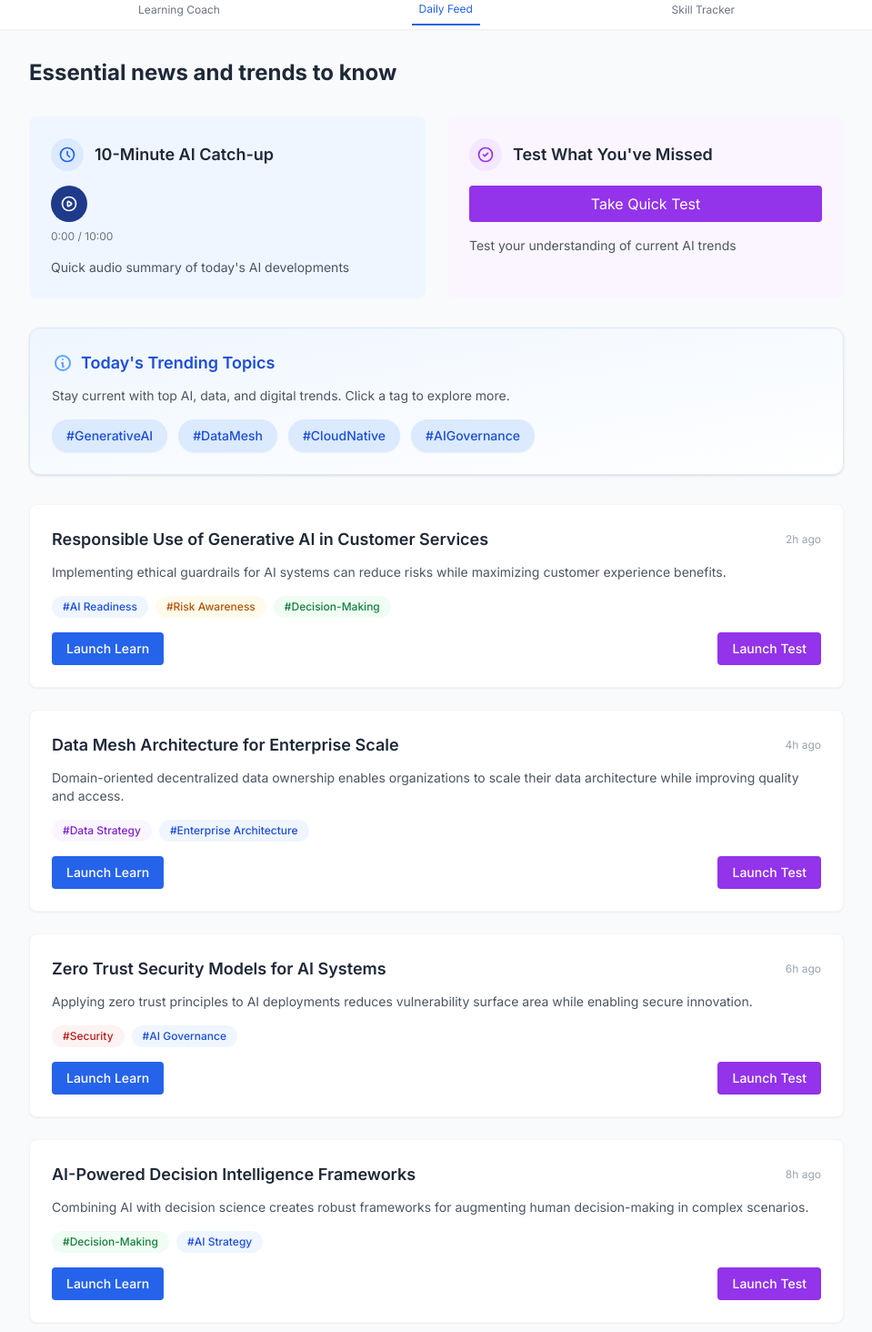
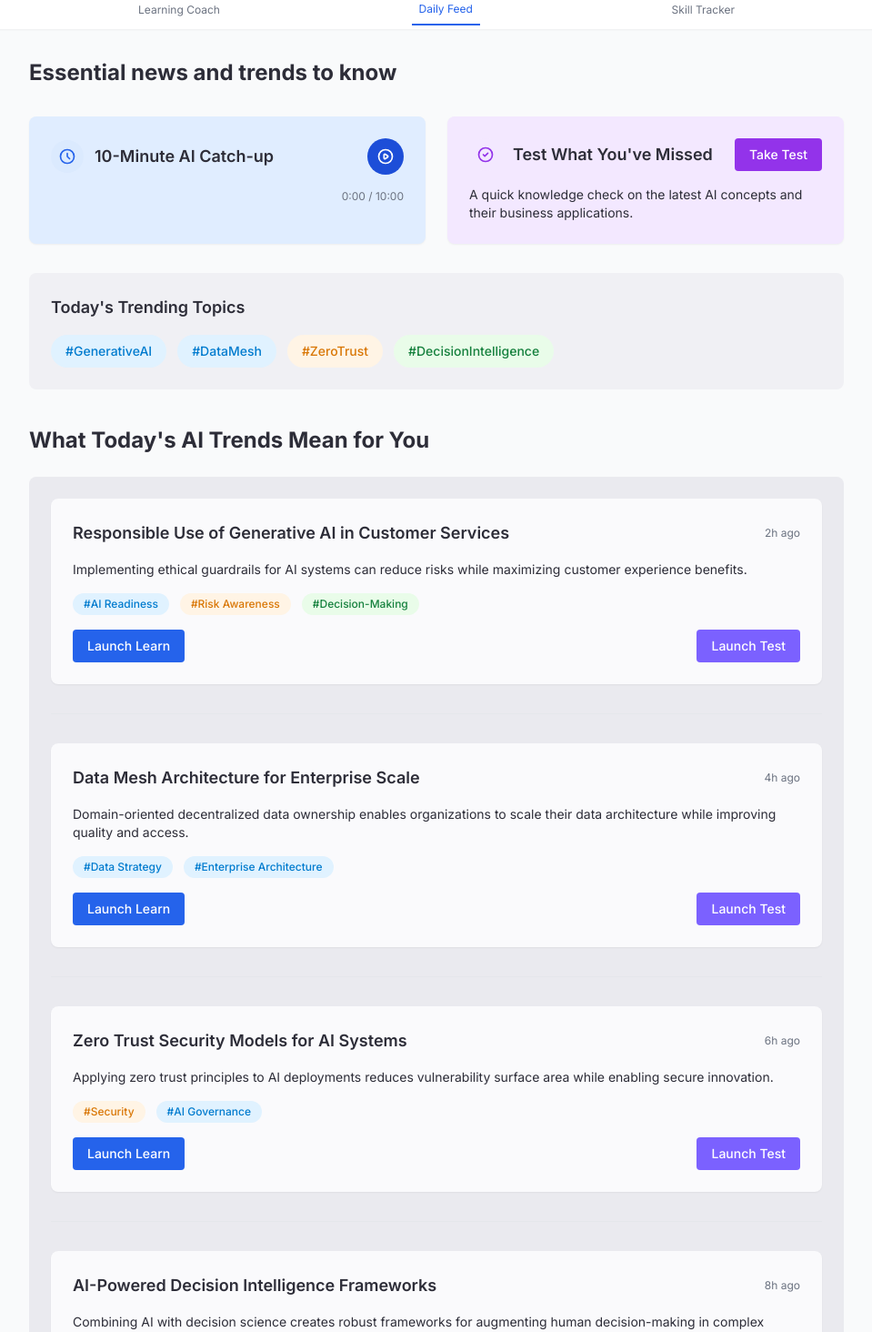
Before and after one commit to danr75/Test2Rapid, a Next.js app: page /daily-feed in a window 1280 px wide. Shown: the part 106-1570 px from the top of the page at 91% size, without its empty margins (160-1119 px from the left). Built offline with nearby package versions, Linux system fonts and the light colour scheme.

Commit message:
Enhance daily feed UI: Add divider lines between learning cards and light gray background container

```diff
--- a/src/pages/daily-feed.tsx
+++ b/src/pages/daily-feed.tsx
@@ -73,26 +73,26 @@ const DailyFeedPage: React.FC = () => {
           {/* Today's Curated Feed */}
           <div className="mb-10">
             <div className="flex items-baseline mb-8">
-              <h1 className="text-2xl font-bold text-gray-800">Essential news and trends to know</h1>
+              <h1 className="text-2xl font-bold" style={{color: '#2D2D38'}}>Essential news and trends to know</h1>
             </div>
 
             {/* Quick Learning Tools - 10-Min Catch-up and Knowledge Test */}
             <div className="grid grid-cols-1 md:grid-cols-2 gap-6 mb-8">
               {/* 10-Minute AI Catch-up */}
-              <div className="bg-blue-50 rounded-lg p-6 flex flex-col">
-                <div className="flex items-center mb-4">
+              <div style={{backgroundColor: '#E0EDFF'}} className="rounded-lg shadow-sm p-6 flex flex-col">
+                <div className="flex items-center justify-between">
+                  <div className="flex items-center">
                     <div className="bg-blue-100 rounded-full p-2 mr-3">
                       <svg xmlns="http://www.w3.org/2000/svg" className="h-5 w-5 text-blue-600" fill="none" viewBox="0 0 24 24" stroke="currentColor">
                         <path strokeLinecap="round" strokeLinejoin="round" strokeWidth={2} d="M12 8v4l3 3m6-3a9 9 0 11-18 0 9 9 0 0118 0z" />
                       </svg>
                     </div>
-                  <h2 className="text-lg font-semibold text-gray-800">10-Minute AI Catch-up</h2>
+                    <h2 className="text-lg font-semibold" style={{color: '#2D2D38'}}>10-Minute AI Catch-up</h2>
                   </div>
 
-                <div className="mb-4">
                   <button
                     onClick={togglePlayPause}
-                    className="bg-blue-900 text-white rounded-full w-10 h-10 flex items-center justify-center hover:bg-blue-800 transition-colors"
+                    className="bg-blue-700 text-white rounded-full w-10 h-10 flex items-center justify-center hover:bg-blue-800 transition-colors"
                     aria-label={isPlaying ? "Pause audio" : "Play audio"}
                   >
                     {isPlaying ? (
@@ -106,7 +106,9 @@ const DailyFeedPage: React.FC = () => {
                       </svg>
                     )}
                   </button>
-                  <div className="mt-2 text-xs text-gray-500 flex justify-between">
+                </div>
+
+                <div className="mt-4 text-xs text-right" style={{color: '#6B7280'}}>
                   <span>{formatTime(currentTime)} / {formatTime(duration)}</span>
                 </div>
 
@@ -120,163 +122,167 @@ const DailyFeedPage: React.FC = () => {
                 />
               </div>
 
-                <p className="text-sm text-gray-600">Quick audio summary of today's AI developments</p>
-              </div>
-
               {/* Test What You've Missed */}
-              <div className="bg-purple-50 rounded-lg p-6 flex flex-col">
-                <div className="flex items-center mb-4">
+              <div style={{backgroundColor: '#F3E8FF'}} className="rounded-lg shadow-sm p-6 flex flex-col">
+                <div className="flex items-center justify-between">
+                  <div className="flex items-center">
                     <div className="bg-purple-100 rounded-full p-2 mr-3">
                       <svg xmlns="http://www.w3.org/2000/svg" className="h-5 w-5 text-purple-600" fill="none" viewBox="0 0 24 24" stroke="currentColor">
                         <path strokeLinecap="round" strokeLinejoin="round" strokeWidth={2} d="M9 12l2 2 4-4m6 2a9 9 0 11-18 0 9 9 0 0118 0z" />
                       </svg>
                     </div>
-                  <h2 className="text-lg font-semibold text-gray-800">Test What You've Missed</h2>
+                    <h2 className="text-lg font-semibold" style={{color: '#2D2D38'}}>Test What You've Missed</h2>
                   </div>
-
                   <button
                     onClick={handleTakeTest}
-                  className="bg-purple-600 hover:bg-purple-700 text-white py-2 px-4 rounded text-center transition-colors w-full mb-4"
+                    className="bg-purple-600 text-white px-4 py-2 rounded hover:bg-purple-700 transition-colors text-sm font-medium"
                   >
-                  Take Quick Test
+                    Take Test
                   </button>
-
-                <p className="text-sm text-gray-600">Test your understanding of current AI trends</p>
+                </div>
+                <p className="mt-4 text-sm" style={{color: '#2D2D38'}}>
+                  A quick knowledge check on the latest AI concepts and their business applications.
+                </p>
               </div>
             </div>
 
             {/* Today's Trending Topics */}
-            <div className="bg-gradient-to-br from-blue-50 to-white p-6 rounded-xl shadow border border-blue-100 flex flex-col items-start justify-between mb-8 w-full">
-              <div className="flex items-center gap-2 mb-3">
-                <svg className="h-6 w-6 text-blue-400" fill="none" viewBox="0 0 24 24" stroke="currentColor"><path strokeLinecap="round" strokeLinejoin="round" strokeWidth={2} d="M13 16h-1v-4h-1m1-4h.01M12 20c4.418 0 8-3.582 8-8s-3.582-8-8-8-8 3.582-8 8 3.582 8 8 8z" /></svg>
-                <h2 className="font-semibold text-lg text-blue-700">Today's Trending Topics</h2>
-              </div>
-              <p className="text-gray-600 text-sm mb-4">Stay current with top AI, data, and digital trends. Click a tag to explore more.</p>
-              <div className="flex flex-wrap gap-3">
-                <button className="bg-blue-100 hover:bg-blue-200 text-blue-700 px-4 py-2 rounded-full text-sm font-medium transition-colors shadow-sm">#GenerativeAI</button>
-                <button className="bg-blue-100 hover:bg-blue-200 text-blue-700 px-4 py-2 rounded-full text-sm font-medium transition-colors shadow-sm">#DataMesh</button>
-                <button className="bg-blue-100 hover:bg-blue-200 text-blue-700 px-4 py-2 rounded-full text-sm font-medium transition-colors shadow-sm">#CloudNative</button>
-                <button className="bg-blue-100 hover:bg-blue-200 text-blue-700 px-4 py-2 rounded-full text-sm font-medium transition-colors shadow-sm">#AIGovernance</button>
+            <div style={{backgroundColor: '#F0F0F4'}} className="mb-10 w-full p-6 rounded-lg">
+              <h2 className="font-semibold text-lg mb-4" style={{color: '#2D2D38'}}>Today's Trending Topics</h2>
+              <div className="flex flex-wrap gap-3 mt-3">
+                <button style={{backgroundColor: '#E0F2FF', color: '#007BCE'}} className="hover:opacity-80 px-4 py-2 rounded-full text-sm font-medium transition-colors">#GenerativeAI</button>
+                <button style={{backgroundColor: '#E0F2FF', color: '#007BCE'}} className="hover:opacity-80 px-4 py-2 rounded-full text-sm font-medium transition-colors">#DataMesh</button>
+                <button style={{backgroundColor: '#FFF4E5', color: '#D97706'}} className="hover:opacity-80 px-4 py-2 rounded-full text-sm font-medium transition-colors">#ZeroTrust</button>
+                <button style={{backgroundColor: '#E9FCE9', color: '#15803D'}} className="hover:opacity-80 px-4 py-2 rounded-full text-sm font-medium transition-colors">#DecisionIntelligence</button>
               </div>
             </div>
 
             {/* Trending AI Concepts */}
-            <div className="space-y-6">
+            <div className="mb-6">
+              <h2 className="text-2xl font-bold mb-4" style={{color: '#2D2D38'}}>What Today's AI Trends Mean for You</h2>
+            </div>
+            <div className="space-y-8 bg-[#EAEAEF] p-6 rounded-lg">
               {/* Concept 1 */}
-              <div className="bg-white rounded-lg shadow-sm border border-gray-100 overflow-hidden">
-                <div className="p-6">
-                  <div className="flex justify-between items-center mb-3">
-                    <h2 className="font-semibold text-lg text-gray-800">Responsible Use of Generative AI in Customer Services</h2>
-                    <span className="text-gray-400 text-xs">2h ago</span>
+              <div style={{backgroundColor: '#FAFAFC'}} className="rounded-lg shadow-sm overflow-hidden">
+                <div className="p-6 space-y-4">
+                  <div className="flex justify-between items-center mb-4">
+                    <h2 className="font-semibold text-lg" style={{color: '#2D2D38'}}>Responsible Use of Generative AI in Customer Services</h2>
+                    <span className="text-xs" style={{color: '#6B7280'}}>2h ago</span>
                   </div>
-                  <p className="text-gray-600 text-sm mb-4">Implementing ethical guardrails for AI systems can reduce risks while maximizing customer experience benefits.</p>
+                  <p className="text-sm mb-5" style={{color: '#2D2D38'}}>Implementing ethical guardrails for AI systems can reduce risks while maximizing customer experience benefits.</p>
 
-                  <div className="flex flex-wrap gap-2 mb-4">
-                    <span className="bg-blue-50 text-blue-700 text-xs px-3 py-1 rounded-full font-medium">#AI Readiness</span>
-                    <span className="bg-amber-50 text-amber-700 text-xs px-3 py-1 rounded-full font-medium">#Risk Awareness</span>
-                    <span className="bg-green-50 text-green-700 text-xs px-3 py-1 rounded-full font-medium">#Decision-Making</span>
+                  <div className="flex flex-wrap gap-3 mb-5">
+                    <span style={{backgroundColor: '#E0F2FF', color: '#007BCE'}} className="text-xs px-3 py-1 rounded-full font-medium">#AI Readiness</span>
+                    <span style={{backgroundColor: '#FFF4E5', color: '#D97706'}} className="text-xs px-3 py-1 rounded-full font-medium">#Risk Awareness</span>
+                    <span style={{backgroundColor: '#E9FCE9', color: '#15803D'}} className="text-xs px-3 py-1 rounded-full font-medium">#Decision-Making</span>
                   </div>
 
-                  <div className="flex justify-between items-center">
+                  <div className="flex justify-between items-center mt-5">
                     <button
                       onClick={() => handleLaunchLearning("Responsible Use of Generative AI in Customer Services")}
-                      className="bg-blue-600 hover:bg-blue-700 text-white px-4 py-2 rounded text-sm font-medium transition-colors">
+                      style={{backgroundColor: '#2563EB', color: 'white'}} className="hover:opacity-90 px-4 py-2 rounded text-sm font-medium transition-colors">
                       Launch Learn
                     </button>
 
                     <button
                       onClick={() => handleLaunchTest("Responsible Use of Generative AI in Customer Services")}
-                      className="bg-purple-600 hover:bg-purple-700 text-white px-4 py-2 rounded text-sm font-medium transition-colors">
+                      style={{backgroundColor: '#7B61FF', color: 'white'}} className="hover:opacity-90 px-4 py-2 rounded text-sm font-medium transition-colors">
                       Launch Test
                     </button>
                   </div>
                 </div>
               </div>
 
+              <hr className="border-[#E5E7EB] border-t" />
+
               {/* Concept 2 */}
-              <div className="bg-white rounded-lg shadow-sm border border-gray-100 overflow-hidden">
-                <div className="p-6">
-                  <div className="flex justify-between items-center mb-3">
-                    <h2 className="font-semibold text-lg text-gray-800">Data Mesh Architecture for Enterprise Scale</h2>
-                    <span className="text-gray-400 text-xs">4h ago</span>
+              <div style={{backgroundColor: '#FAFAFC'}} className="rounded-lg shadow-sm overflow-hidden">
+                <div className="p-6 space-y-4">
+                  <div className="flex justify-between items-center mb-4">
+                    <h2 className="font-semibold text-lg" style={{color: '#2D2D38'}}>Data Mesh Architecture for Enterprise Scale</h2>
+                    <span className="text-xs" style={{color: '#6B7280'}}>4h ago</span>
                   </div>
-                  <p className="text-gray-600 text-sm mb-4">Domain-oriented decentralized data ownership enables organizations to scale their data architecture while improving quality and access.</p>
+                  <p className="text-sm mb-5" style={{color: '#2D2D38'}}>Domain-oriented decentralized data ownership enables organizations to scale their data architecture while improving quality and access.</p>
 
-                  <div className="flex flex-wrap gap-2 mb-4">
-                    <span className="bg-purple-50 text-purple-700 text-xs px-3 py-1 rounded-full font-medium">#Data Strategy</span>
-                    <span className="bg-blue-50 text-blue-700 text-xs px-3 py-1 rounded-full font-medium">#Enterprise Architecture</span>
+                  <div className="flex flex-wrap gap-3 mb-5">
+                    <span style={{backgroundColor: '#E0F2FF', color: '#007BCE'}} className="text-xs px-3 py-1 rounded-full font-medium">#Data Strategy</span>
+                    <span style={{backgroundColor: '#E0F2FF', color: '#007BCE'}} className="text-xs px-3 py-1 rounded-full font-medium">#Enterprise Architecture</span>
                   </div>
 
-                  <div className="flex justify-between items-center">
+                  <div className="flex justify-between items-center mt-5">
                     <button
                       onClick={() => handleLaunchLearning("Data Mesh Architecture for Enterprise Scale")}
-                      className="bg-blue-600 hover:bg-blue-700 text-white px-4 py-2 rounded text-sm font-medium transition-colors">
+                      style={{backgroundColor: '#2563EB', color: 'white'}} className="hover:opacity-90 px-4 py-2 rounded text-sm font-medium transition-colors">
                       Launch Learn
                     </button>
 
                     <button
                       onClick={() => handleLaunchTest("Data Mesh Architecture")}
-                      className="bg-purple-600 hover:bg-purple-700 text-white px-4 py-2 rounded text-sm font-medium transition-colors">
+                      style={{backgroundColor: '#7B61FF', color: 'white'}} className="hover:opacity-90 px-4 py-2 rounded text-sm font-medium transition-colors">
                       Launch Test
                     </button>
                   </div>
                 </div>
               </div>
 
+              <hr className="border-[#E5E7EB] border-t" />
+
               {/* Concept 3 */}
-              <div className="bg-white rounded-lg shadow-sm border border-gray-100 overflow-hidden">
-                <div className="p-6">
-                  <div className="flex justify-between items-center mb-3">
-                    <h2 className="font-semibold text-lg text-gray-800">Zero Trust Security Models for AI Systems</h2>
-                    <span className="text-gray-400 text-xs">6h ago</span>
+              <div style={{backgroundColor: '#FAFAFC'}} className="rounded-lg shadow-sm overflow-hidden">
+                <div className="p-6 space-y-4">
+                  <div className="flex justify-between items-center mb-4">
+                    <h2 className="font-semibold text-lg" style={{color: '#2D2D38'}}>Zero Trust Security Models for AI Systems</h2>
+                    <span className="text-xs" style={{color: '#6B7280'}}>6h ago</span>
                   </div>
-                  <p className="text-gray-600 text-sm mb-4">Applying zero trust principles to AI deployments reduces vulnerability surface area while enabling secure innovation.</p>
+                  <p className="text-sm mb-5" style={{color: '#2D2D38'}}>Applying zero trust principles to AI deployments reduces vulnerability surface area while enabling secure innovation.</p>
 
-                  <div className="flex flex-wrap gap-2 mb-4">
-                    <span className="bg-red-50 text-red-700 text-xs px-3 py-1 rounded-full font-medium">#Security</span>
-                    <span className="bg-blue-50 text-blue-700 text-xs px-3 py-1 rounded-full font-medium">#AI Governance</span>
+                  <div className="flex flex-wrap gap-3 mb-5">
+                    <span style={{backgroundColor: '#FFF4E5', color: '#D97706'}} className="text-xs px-3 py-1 rounded-full font-medium">#Security</span>
+                    <span style={{backgroundColor: '#E0F2FF', color: '#007BCE'}} className="text-xs px-3 py-1 rounded-full font-medium">#AI Governance</span>
                   </div>
 
-                  <div className="flex justify-between items-center">
+                  <div className="flex justify-between items-center mt-5">
                     <button
                       onClick={() => handleLaunchLearning("Zero Trust Security for AI Systems")}
-                      className="bg-blue-600 hover:bg-blue-700 text-white px-4 py-2 rounded text-sm font-medium transition-colors">
+                      style={{backgroundColor: '#2563EB', color: 'white'}} className="hover:opacity-90 px-4 py-2 rounded text-sm font-medium transition-colors">
                       Launch Learn
                     </button>
 
                     <button
                       onClick={() => handleLaunchTest("Zero Trust Security Models for AI Systems")}
-                      className="bg-purple-600 hover:bg-purple-700 text-white px-4 py-2 rounded text-sm font-medium transition-colors">
+                      style={{backgroundColor: '#7B61FF', color: 'white'}} className="hover:opacity-90 px-4 py-2 rounded text-sm font-medium transition-colors">
                       Launch Test
                     </button>
                   </div>
                 </div>
               </div>
 
+              <hr className="border-[#E5E7EB] border-t" />
+
               {/* Concept 4 */}
-              <div className="bg-white rounded-lg shadow-sm border border-gray-100 overflow-hidden">
-                <div className="p-6">
-                  <div className="flex justify-between items-center mb-3">
-                    <h2 className="font-semibold text-lg text-gray-800">AI-Powered Decision Intelligence Frameworks</h2>
-                    <span className="text-gray-400 text-xs">8h ago</span>
+              <div style={{backgroundColor: '#FAFAFC'}} className="rounded-lg shadow-sm overflow-hidden">
+                <div className="p-6 space-y-4">
+                  <div className="flex justify-between items-center mb-4">
+                    <h2 className="font-semibold text-lg" style={{color: '#2D2D38'}}>AI-Powered Decision Intelligence Frameworks</h2>
+                    <span className="text-xs" style={{color: '#6B7280'}}>8h ago</span>
                   </div>
-                  <p className="text-gray-600 text-sm mb-4">Combining AI with decision science creates robust frameworks for augmenting human decision-making in complex scenarios.</p>
+                  <p className="text-sm mb-5" style={{color: '#2D2D38'}}>Combining AI with decision science creates robust frameworks for augmenting human decision-making in complex scenarios.</p>
 
-                  <div className="flex flex-wrap gap-2 mb-4">
-                    <span className="bg-green-50 text-green-700 text-xs px-3 py-1 rounded-full font-medium">#Decision-Making</span>
-                    <span className="bg-blue-50 text-blue-700 text-xs px-3 py-1 rounded-full font-medium">#AI Strategy</span>
+                  <div className="flex flex-wrap gap-3 mb-5">
+                    <span style={{backgroundColor: '#E9FCE9', color: '#15803D'}} className="text-xs px-3 py-1 rounded-full font-medium">#Decision-Making</span>
+                    <span style={{backgroundColor: '#E0F2FF', color: '#007BCE'}} className="text-xs px-3 py-1 rounded-full font-medium">#AI Strategy</span>
                   </div>
 
-                  <div className="flex justify-between items-center">
+                  <div className="flex justify-between items-center mt-5">
                     <button
                       onClick={() => handleLaunchLearning("AI-Powered Decision Intelligence Frameworks")}
-                      className="bg-blue-600 hover:bg-blue-700 text-white px-4 py-2 rounded text-sm font-medium transition-colors">
+                      style={{backgroundColor: '#2563EB', color: 'white'}} className="hover:opacity-90 px-4 py-2 rounded text-sm font-medium transition-colors">
                       Launch Learn
                     </button>
 
                     <button
                       onClick={() => handleLaunchTest("AI-Powered Decision Intelligence")}
-                      className="bg-purple-600 hover:bg-purple-700 text-white px-4 py-2 rounded text-sm font-medium transition-colors">
+                      style={{backgroundColor: '#7B61FF', color: 'white'}} className="hover:opacity-90 px-4 py-2 rounded text-sm font-medium transition-colors">
                       Launch Test
                     </button>
                   </div>
```
Lines whose indentation alone changed are shown as unchanged.
